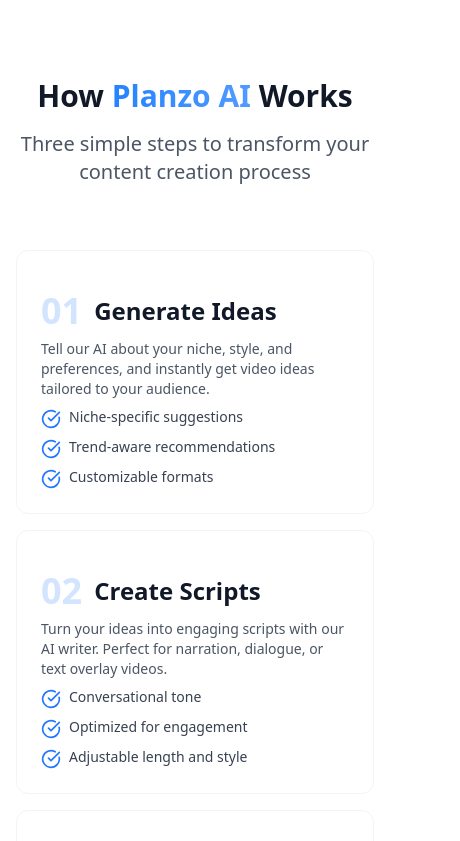
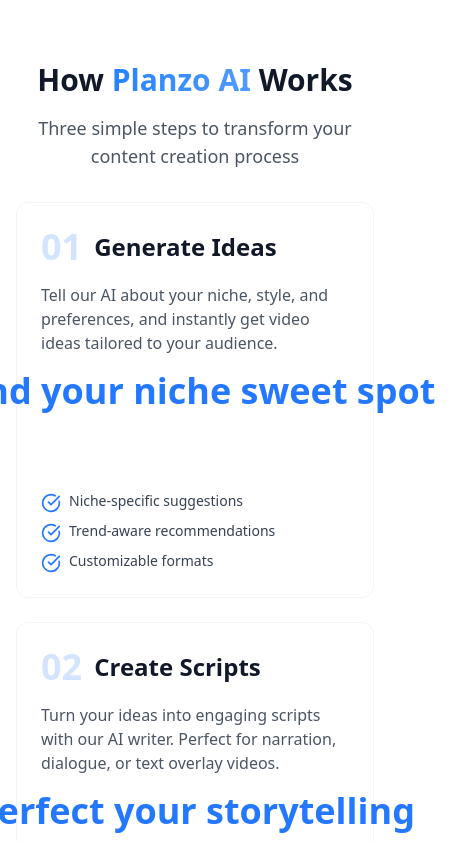
Before and after one commit to Tasklyios/planzo-ai, a React (Vite) app: page / in a window 390 px wide. Shown: the part 923-1764 px from the top of the page, 460 px wide, since content can reach past the window. Built offline with nearby package versions, Linux system fonts and the light colour scheme.

Commit message:
Refactor: Replace "How It Works" with BentoGrid component
Replaces the "How It Works" section with a BentoGrid component, optimizing the layout for both mobile and desktop views. The content is updated to reflect the steps involved in creating content using the software.

```diff
--- a/src/components/HowItWorks.tsx
+++ b/src/components/HowItWorks.tsx
@@ -1,55 +1,85 @@
 
 import { CheckCircle } from "lucide-react";
 import { BentoGrid, BentoGridItem } from "@/components/ui/bento-grid";
+import { AnimatedTextSwitcher } from "@/components/ui/animated-text-switcher";
+import { useIsMobile } from "@/hooks/use-mobile";
 
 const HowItWorks = () => {
+  const isMobile = useIsMobile();
+
   const steps = [
     {
       number: "01",
       title: "Generate Ideas",
       description: "Tell our AI about your niche, style, and preferences, and instantly get video ideas tailored to your audience.",
-      highlights: ["Niche-specific suggestions", "Trend-aware recommendations", "Customizable formats"]
+      highlights: ["Niche-specific suggestions", "Trend-aware recommendations", "Customizable formats"],
+      animatedTitles: [
+        "Never run out of ideas",
+        "Get viral-worthy concepts",
+        "Find your niche sweet spot",
+        "Boost your content strategy"
+      ]
     },
     {
       number: "02",
       title: "Create Scripts",
       description: "Turn your ideas into engaging scripts with our AI writer. Perfect for narration, dialogue, or text overlay videos.",
-      highlights: ["Conversational tone", "Optimized for engagement", "Adjustable length and style"]
+      highlights: ["Conversational tone", "Optimized for engagement", "Adjustable length and style"],
+      animatedTitles: [
+        "Write compelling scripts",
+        "Save hours of writing time",
+        "Perfect your storytelling",
+        "Hook your audience instantly"
+      ]
     },
     {
       number: "03",
       title: "Plan & Schedule",
       description: "Organize your content pipeline with our intuitive planner. Drag and drop ideas into your content calendar.",
-      highlights: ["Visual content calendar", "Publishing reminders", "Performance tracking"]
+      highlights: ["Visual content calendar", "Publishing reminders", "Performance tracking"],
+      animatedTitles: [
+        "Schedule with confidence",
+        "Stay consistent with posting",
+        "Visualize your content plan",
+        "Never miss a posting day"
+      ]
     }
   ];
 
   return (
-    <section className="py-20 bg-white">
+    <section className="py-16 md:py-20 bg-white">
       <div className="container mx-auto px-4">
-        <div className="text-center mb-16">
+        <div className="text-center mb-8 md:mb-16">
           <h2 className="text-3xl md:text-4xl font-bold text-gray-900 mb-4">
             How <span className="bg-gradient-to-r from-[#2582ff] to-[#2582ff]/80 bg-clip-text text-transparent">Planzo AI</span> Works
           </h2>
-          <p className="text-xl text-gray-600 max-w-2xl mx-auto">
+          <p className="text-lg md:text-xl text-gray-600 max-w-2xl mx-auto">
             Three simple steps to transform your content creation process
           </p>
         </div>
 
-        <BentoGrid className="max-w-6xl mx-auto">
+        <div className="grid grid-cols-1 md:grid-cols-3 gap-6 max-w-6xl mx-auto">
           {steps.map((step, index) => (
-            <BentoGridItem
+            <div
               key={index}
-              title={
-                <div className="flex items-center">
-                  <span className="font-bold text-4xl text-primary/20">{step.number}</span>
-                  <h3 className="text-2xl font-bold text-gray-900 ml-3">{step.title}</h3>
-                </div>
-              }
-              description={<p className="text-gray-600">{step.description}</p>}
-              className="hover:shadow-md transition-shadow bg-white rounded-xl p-6 border border-gray-100"
+              className="bg-white rounded-xl p-6 border border-gray-100 hover:shadow-md transition-shadow flex flex-col"
             >
-              <div className="mt-6 space-y-2">
+              <div className="flex items-center mb-4">
+                <span className="font-bold text-4xl text-primary/20">{step.number}</span>
+                <h3 className="text-2xl font-bold text-gray-900 ml-3">{step.title}</h3>
+              </div>
+
+              <p className="text-gray-600 mb-4">{step.description}</p>
+
+              <div className="h-24 mb-6">
+                <AnimatedTextSwitcher
+                  titles={step.animatedTitles}
+                  interval={2500}
+                  className={`text-primary ${isMobile ? 'text-lg' : 'text-xl'}`}
+                />
+              </div>
+
+              <div className="mt-auto space-y-2">
                 {step.highlights.map((highlight, idx) => (
                   <div key={idx} className="flex items-start">
                     <CheckCircle className="h-5 w-5 text-primary mr-2 shrink-0 mt-0.5" />
@@ -57,9 +87,9 @@ const HowItWorks = () => {
                   </div>
                 ))}
               </div>
-            </BentoGridItem>
+            </div>
           ))}
-        </BentoGrid>
+        </div>
       </div>
     </section>
   );
```
